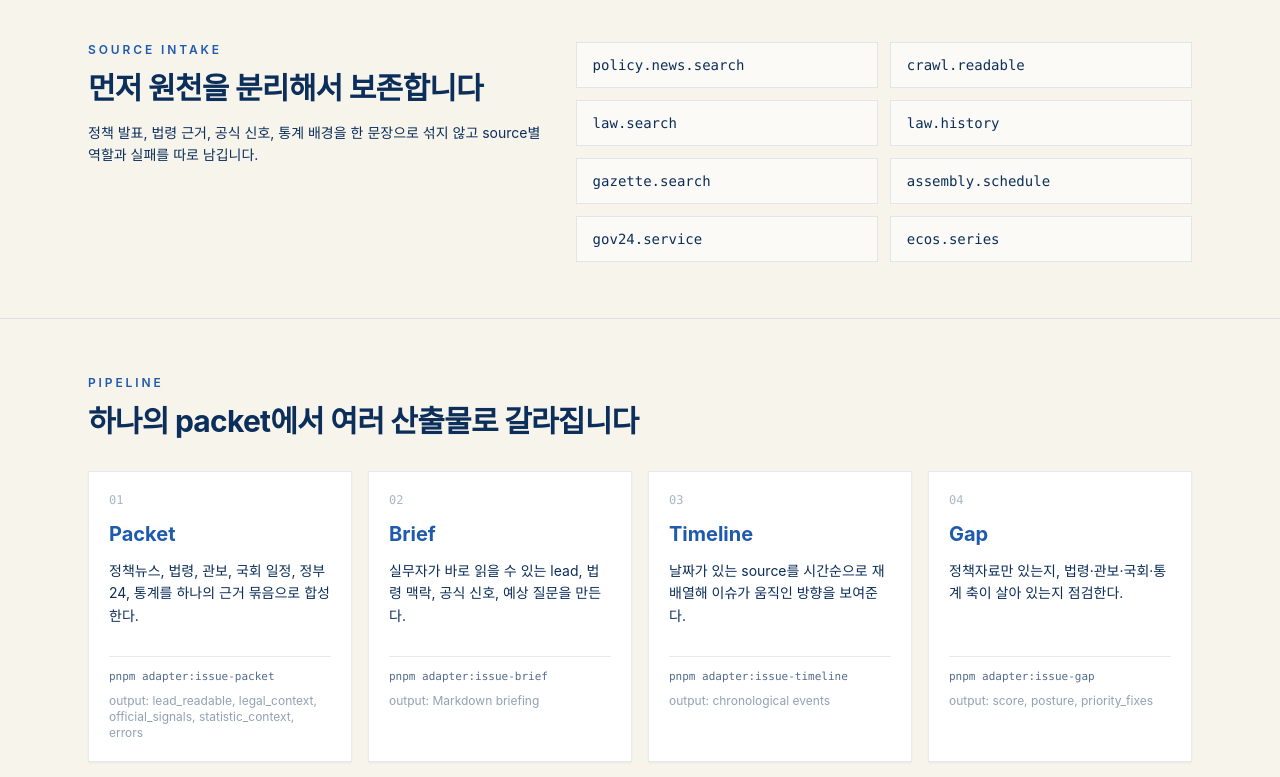
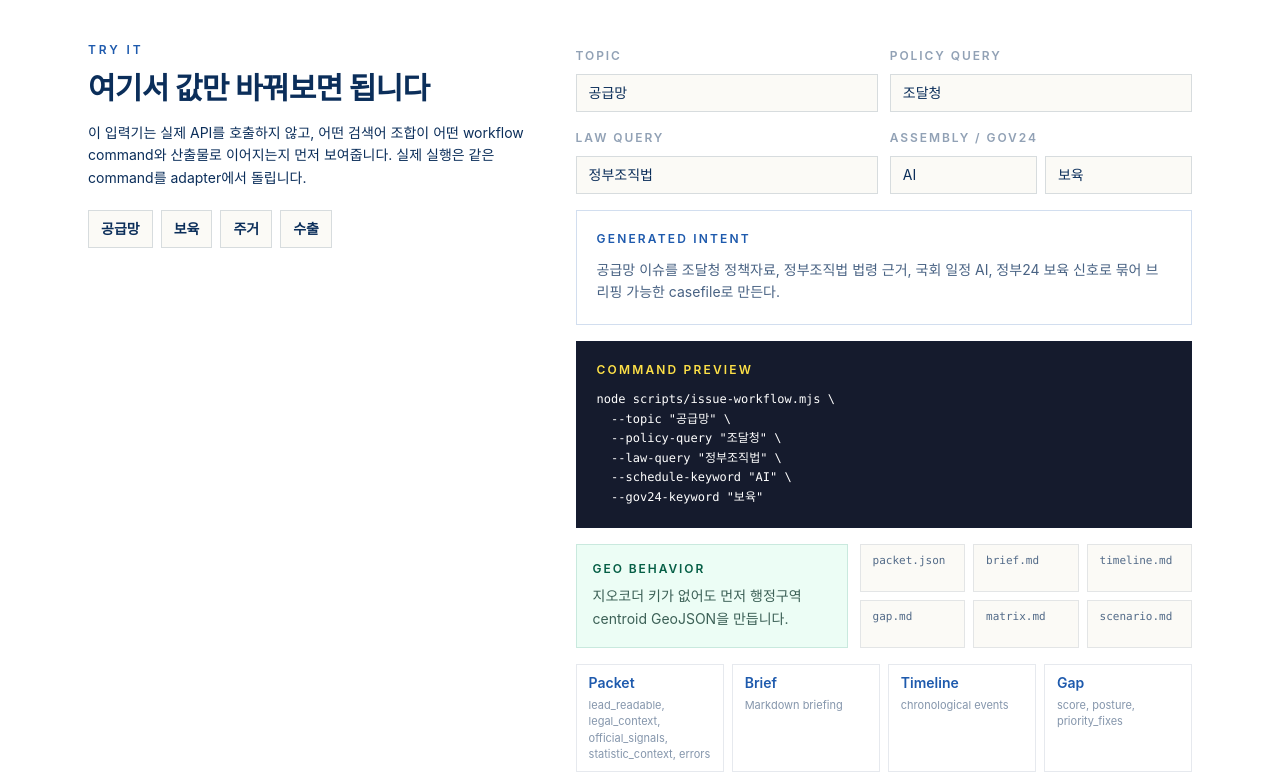
Before and after one commit to hosungseo/kgov-ready-demo, a Next.js app: page /plaza/issues in a window 1280 px wide. Shown: the part 460-1237 px from the top of the page. Built offline with nearby package versions, Linux system fonts and the light colour scheme; no server answers.

Commit message:
feat: add issue workflow composer

```diff
--- /dev/null
+++ b/app/plaza/issues/IssueComposer.tsx
@@ -0,0 +1,132 @@
+"use client";
+
+import { useMemo, useState } from "react";
+import { ISSUE_ARTIFACTS, ISSUE_PIPELINE } from "@/lib/issue-workflow";
+
+const EXAMPLES = [
+  { label: "공급망", topic: "공급망", policyQuery: "조달청", lawQuery: "정부조직법", scheduleKeyword: "AI", gov24Keyword: "보육" },
+  { label: "보육", topic: "보육 지원", policyQuery: "보육", lawQuery: "영유아보육법", scheduleKeyword: "저출생", gov24Keyword: "보육" },
+  { label: "주거", topic: "전세 보증", policyQuery: "전세", lawQuery: "주택도시기금법", scheduleKeyword: "주거", gov24Keyword: "전세" },
+  { label: "수출", topic: "수출 지원", policyQuery: "수출", lawQuery: "대외무역법", scheduleKeyword: "통상", gov24Keyword: "수출" },
+];
+
+function quote(value: string) {
+  return value.replace(/"/g, '\\"');
+}
+
+export default function IssueComposer() {
+  const [topic, setTopic] = useState(EXAMPLES[0].topic);
+  const [policyQuery, setPolicyQuery] = useState(EXAMPLES[0].policyQuery);
+  const [lawQuery, setLawQuery] = useState(EXAMPLES[0].lawQuery);
+  const [scheduleKeyword, setScheduleKeyword] = useState(EXAMPLES[0].scheduleKeyword);
+  const [gov24Keyword, setGov24Keyword] = useState(EXAMPLES[0].gov24Keyword);
+
+  const command = useMemo(() => {
+    return [
+      "node scripts/issue-workflow.mjs",
+      "--topic \"" + quote(topic) + "\"",
+      "--policy-query \"" + quote(policyQuery) + "\"",
+      "--law-query \"" + quote(lawQuery) + "\"",
+      "--schedule-keyword \"" + quote(scheduleKeyword) + "\"",
+      "--gov24-keyword \"" + quote(gov24Keyword) + "\"",
+    ].join(" \\\n  ");
+  }, [gov24Keyword, lawQuery, policyQuery, scheduleKeyword, topic]);
+
+  const prompt = topic + " 이슈를 " + policyQuery + " 정책자료, " + lawQuery + " 법령 근거, 국회 일정 " + scheduleKeyword + ", 정부24 " + gov24Keyword + " 신호로 묶어 브리핑 가능한 casefile로 만든다.";
+
+  return (
+    <section className="border-b border-gov-navy/10 bg-white">
+      <div className="mx-auto max-w-6xl px-6 py-14">
+        <div className="grid gap-8 lg:grid-cols-[0.85fr_1.15fr]">
+          <div>
+            <div className="text-xs font-semibold uppercase tracking-[0.24em] text-gov-blue">
+              Try it
+            </div>
+            <h2 className="mt-3 text-3xl font-bold tracking-tight">여기서 값만 바꿔보면 됩니다</h2>
+            <p className="mt-4 text-sm leading-relaxed text-gov-navy/68">
+              이 입력기는 실제 API를 호출하지 않고, 어떤 검색어 조합이 어떤 workflow command와
+              산출물로 이어지는지 먼저 보여줍니다. 실제 실행은 같은 command를 adapter에서 돌립니다.
+            </p>
+            <div className="mt-5 flex flex-wrap gap-2">
+              {EXAMPLES.map((example) => (
+                <button
+                  key={example.label}
+                  type="button"
+                  onClick={() => {
+                    setTopic(example.topic);
+                    setPolicyQuery(example.policyQuery);
+                    setLawQuery(example.lawQuery);
+                    setScheduleKeyword(example.scheduleKeyword);
+                    setGov24Keyword(example.gov24Keyword);
+                  }}
+                  className="border border-gov-navy/15 bg-[#fbfaf6] px-3 py-2 text-sm font-semibold text-gov-navy hover:border-gov-blue hover:text-gov-blue"
+                >
+                  {example.label}
+                </button>
+              ))}
+            </div>
+          </div>
+
+          <div className="grid gap-4">
+            <div className="grid gap-3 sm:grid-cols-2">
+              <label className="block">
+                <span className="text-xs font-semibold uppercase tracking-[0.16em] text-gov-navy/45">topic</span>
+                <input className="mt-2 w-full border border-gov-navy/15 bg-[#fbfaf6] px-3 py-2 text-sm outline-none focus:border-gov-blue" value={topic} onChange={(event) => setTopic(event.target.value)} />
+              </label>
+              <label className="block">
+                <span className="text-xs font-semibold uppercase tracking-[0.16em] text-gov-navy/45">policy query</span>
+                <input className="mt-2 w-full border border-gov-navy/15 bg-[#fbfaf6] px-3 py-2 text-sm outline-none focus:border-gov-blue" value={policyQuery} onChange={(event) => setPolicyQuery(event.target.value)} />
+              </label>
+              <label className="block">
+                <span className="text-xs font-semibold uppercase tracking-[0.16em] text-gov-navy/45">law query</span>
+                <input className="mt-2 w-full border border-gov-navy/15 bg-[#fbfaf6] px-3 py-2 text-sm outline-none focus:border-gov-blue" value={lawQuery} onChange={(event) => setLawQuery(event.target.value)} />
+              </label>
+              <label className="block">
+                <span className="text-xs font-semibold uppercase tracking-[0.16em] text-gov-navy/45">assembly / gov24</span>
+                <div className="mt-2 grid grid-cols-2 gap-2">
+                  <input className="w-full border border-gov-navy/15 bg-[#fbfaf6] px-3 py-2 text-sm outline-none focus:border-gov-blue" value={scheduleKeyword} onChange={(event) => setScheduleKeyword(event.target.value)} />
+                  <input className="w-full border border-gov-navy/15 bg-[#fbfaf6] px-3 py-2 text-sm outline-none focus:border-gov-blue" value={gov24Keyword} onChange={(event) => setGov24Keyword(event.target.value)} />
+                </div>
+              </label>
+            </div>
+
+            <div className="border border-gov-blue/20 bg-gov-blue/8 p-5">
+              <div className="text-xs font-semibold uppercase tracking-[0.18em] text-gov-blue">Generated intent</div>
+              <p className="mt-3 text-sm leading-relaxed text-gov-navy/75">{prompt}</p>
+            </div>
+
+            <div className="border border-gov-navy/10 bg-[#151b2d] p-5 text-white">
+              <div className="text-xs font-semibold uppercase tracking-[0.18em] text-yellow-300">Command preview</div>
+              <pre className="mt-3 overflow-x-auto whitespace-pre-wrap break-words font-mono text-xs leading-relaxed text-white/78">{command}</pre>
+            </div>
+
+            <div className="grid gap-3 lg:grid-cols-[0.9fr_1.1fr]">
+              <div className="border border-emerald-700/15 bg-emerald-50 p-4">
+                <div className="text-xs font-semibold uppercase tracking-[0.16em] text-emerald-800">Geo behavior</div>
+                <p className="mt-2 text-sm leading-relaxed text-emerald-950/75">
+                  지오코더 키가 없어도 먼저 행정구역 centroid GeoJSON을 만듭니다.
+                </p>
+              </div>
+              <div className="grid grid-cols-2 gap-2 sm:grid-cols-3">
+                {ISSUE_ARTIFACTS.slice(0, 6).map((artifact) => (
+                  <div key={artifact} className="border border-gov-navy/10 bg-[#fbfaf6] px-3 py-2 font-mono text-[11px] text-gov-navy/70">
+                    {artifact}
+                  </div>
+                ))}
+              </div>
+            </div>
+
+            <div className="grid gap-2 sm:grid-cols-4">
+              {ISSUE_PIPELINE.slice(0, 4).map((step) => (
+                <div key={step.id} className="border border-gov-navy/10 bg-white px-3 py-2">
+                  <div className="text-sm font-semibold text-gov-blue">{step.label}</div>
+                  <div className="mt-1 text-[11px] text-gov-navy/50">{step.output}</div>
+                </div>
+              ))}
+            </div>
+          </div>
+        </div>
+      </div>
+    </section>
+  );
+}
--- a/app/plaza/issues/page.tsx
+++ b/app/plaza/issues/page.tsx
@@ -6,6 +6,7 @@ import {
   ISSUE_PIPELINE,
   ISSUE_WORKFLOW,
 } from "@/lib/issue-workflow";
+import IssueComposer from "./IssueComposer";
 
 export const metadata: Metadata = {
   title: "Public Issue Workflow · K-Gov Agent Plaza",
@@ -64,6 +65,8 @@ export default function IssueWorkflowPage() {
           </div>
         </div>
       </section>
+
+      <IssueComposer />
 
       <section className="border-b border-gov-navy/10 bg-white/72">
         <div className="mx-auto max-w-6xl px-6 py-14">
```
